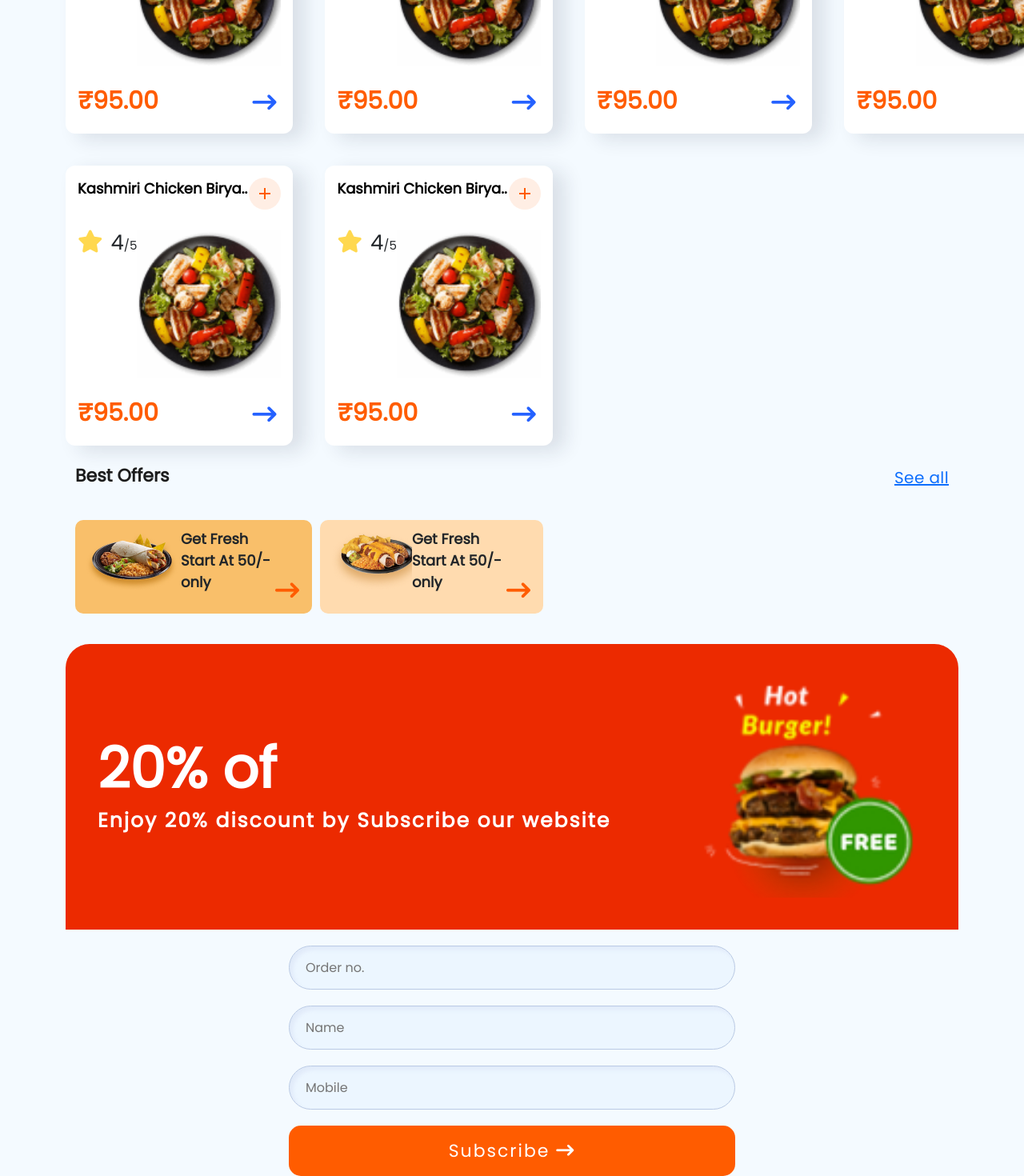
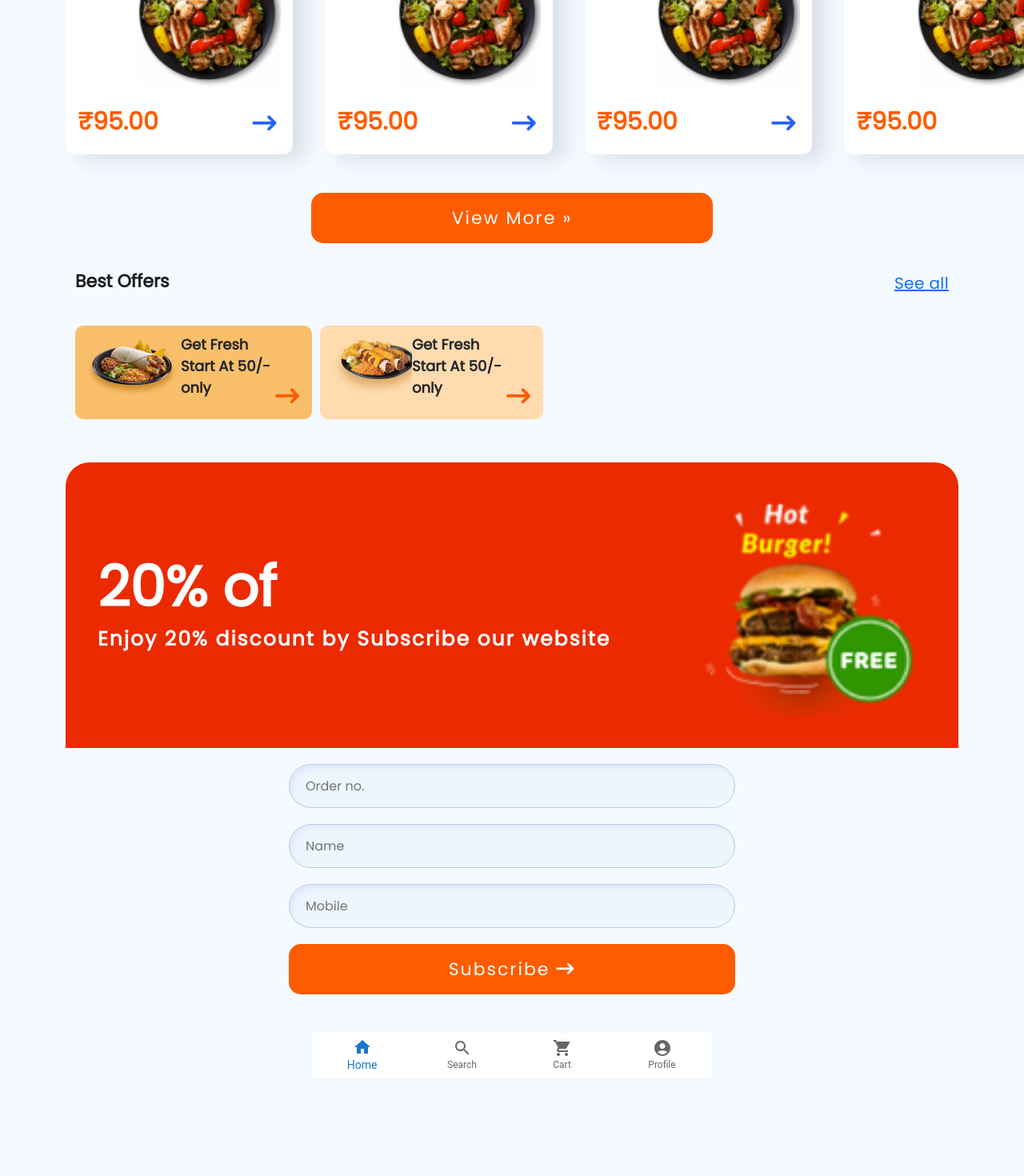
Before and after one commit to omarbinasad/Food-App-2, a React (Create React App) app: page / in a window 1280 px wide. Shown: the part 486-1956 px from the top of the page at 80% size. After the commit the page ends 1833 px from the top, so only its background shows below. Built offline with nearby package versions, Linux system fonts and the light colour scheme.

Commit message:
bottom nav bar

```diff
--- a/src/App.js
+++ b/src/App.js
@@ -1,5 +1,6 @@
 import "./App.css";
 import Home from "./Pages/Home/Home";
+import BottomNavBar from "./Shared/BottomNavBar/BottomNavBar";
 import TopNavBar from "./Shared/TopNavBar/TopNavBar";
 
 function App() {
@@ -7,6 +8,7 @@ function App() {
     <div className="App">
       <TopNavBar />
       <Home />
+      <BottomNavBar />
     </div>
   );
 }
--- a/src/Pages/Home/Components/BestOffers/BestOffers.css
+++ b/src/Pages/Home/Components/BestOffers/BestOffers.css
@@ -6,7 +6,7 @@
 .bestOffers-title-div {
   display: flex;
   justify-content: space-between;
-  margin: 25px 0px;
+  margin: 35px 0px;
 }
 .bestOffers-title-div > a {
   font-size: 20px;
--- a/src/Pages/Home/Components/Cards/Cards.css
+++ b/src/Pages/Home/Components/Cards/Cards.css
@@ -3,3 +3,28 @@
   grid-template-columns: repeat(4, 1fr);
   grid-gap: 40px;
 }
+.cards-exp-btn-div {
+  display: flex;
+  justify-content: center;
+}
+.cards-exp-btn {
+  width: 45%;
+  padding: 15px 15px;
+  background: #ff5c00;
+  border-radius: 15px;
+  font-weight: 500;
+  font-size: 22px;
+  color: white;
+  letter-spacing: 2px;
+  border: none;
+}
+
+@media screen and (max-width: 768px) {
+  .cards-div {
+    grid-template-columns: repeat(2, 1fr);
+    grid-gap: 20px;
+  }
+  .cards-exp-btn {
+    width: 100%;
+  }
+}
--- a/src/Pages/Home/Components/Cards/Cards.js
+++ b/src/Pages/Home/Components/Cards/Cards.js
@@ -4,14 +4,32 @@ import "./Cards.css";
 
 const Cards = () => {
   return (
+    <>
       <div className="cards-div">
         <SingleCard />
         <SingleCard />
         <SingleCard />
         <SingleCard />
+
+        {/* <SingleCard />
+      <SingleCard /> */}
+      </div>
+      <div className="mt-5 cards-div collapse" id="viewdetails">
+        <SingleCard />
+        <SingleCard />
         <SingleCard />
         <SingleCard />
       </div>
+      <div className="cards-exp-btn-div mt-5">
+        <button
+          className="cards-exp-btn btn"
+          data-bs-toggle="collapse"
+          data-bs-target="#viewdetails"
+        >
+          View More &raquo;
+        </button>
+      </div>
+    </>
   );
 };
 
--- a/src/Pages/Home/Components/SubscribeForm/SubscribeForm.css
+++ b/src/Pages/Home/Components/SubscribeForm/SubscribeForm.css
@@ -58,6 +58,18 @@ h4 {
 }
 
 @media screen and (max-width: 768px) {
+  .subsForm-banner {
+    padding: 30px;
+  }
+  .subsForm-banner h3 {
+    font-size: 40px;
+  }
+  .subsForm-banner h4 {
+    font-size: 20px;
+  }
+  .subsForm-banner img {
+    width: 200px;
+  }
   .subsForm {
     width: 100%;
   }
--- a/src/Pages/Home/Components/SubscribeForm/SubscribeForm.js
+++ b/src/Pages/Home/Components/SubscribeForm/SubscribeForm.js
@@ -1,9 +1,11 @@
 import React from "react";
 import "./SubscribeForm.css";
 
+
 const SubscribeForm = () => {
+
   return (
-    <div>
+    <div className="pt-3 pb-5">
       <div className="subsForm-banner">
         <div>
           <h3>20% of</h3>
--- a/src/Pages/Home/Components/TopPicked/TopPicked.css
+++ b/src/Pages/Home/Components/TopPicked/TopPicked.css
@@ -19,6 +19,7 @@
   margin: 0 0 0 0.5em;
 }
 .topPicked-toggles-div {
+  padding: 0px 0px 26px 0px;
   display: flex;
   flex-direction: row;
   justify-content: end;
--- /dev/null
+++ b/src/Shared/BottomNavBar/BottomNavBar.js
@@ -0,0 +1,36 @@
+import React from "react";
+import "./BottomNavBar.css";
+import Box from "@mui/material/Box";
+import BottomNavigation from "@mui/material/BottomNavigation";
+import BottomNavigationAction from "@mui/material/BottomNavigationAction";
+import HomeIcon from "@mui/icons-material/Home";
+import AccountCircleIcon from "@mui/icons-material/AccountCircle";
+import SearchIcon from "@mui/icons-material/Search";
+import ShoppingCartIcon from "@mui/icons-material/ShoppingCart";
+
+const BottomNavBar = () => {
+  const [value, setValue] = React.useState(0);
+  return (
+    <div className="BottomNavBar-main-div">
+      <Box sx={{ width: 500, margin: "auto" }}>
+        <BottomNavigation
+          showLabels
+          value={value}
+          onChange={(event, newValue) => {
+            setValue(newValue);
+          }}
+        >
+          <BottomNavigationAction label="Home" icon={<HomeIcon />} />
+          <BottomNavigationAction label="Search" icon={<SearchIcon />} />
+          <BottomNavigationAction label="Cart" icon={<ShoppingCartIcon />} />
+          <BottomNavigationAction
+            label="Profile"
+            icon={<AccountCircleIcon />}
+          />
+        </BottomNavigation>
+      </Box>
+    </div>
+  );
+};
+
+export default BottomNavBar;
```
Also changed, not shown: src/Shared/BottomNavBar/BottomNavBar.css (added). Lines whose indentation alone changed are shown as unchanged.
